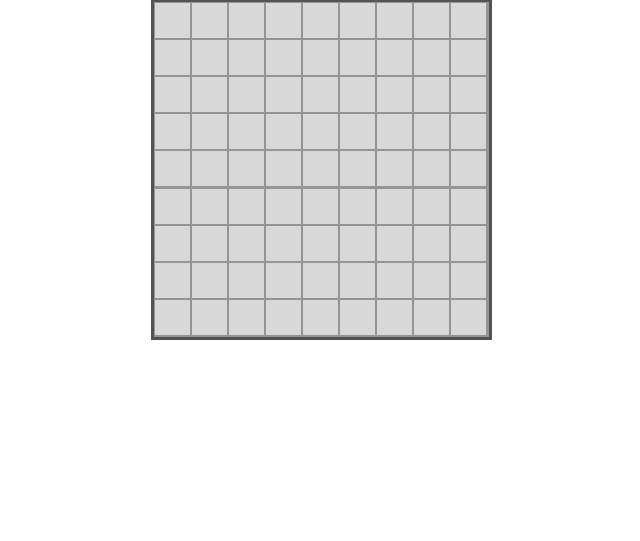
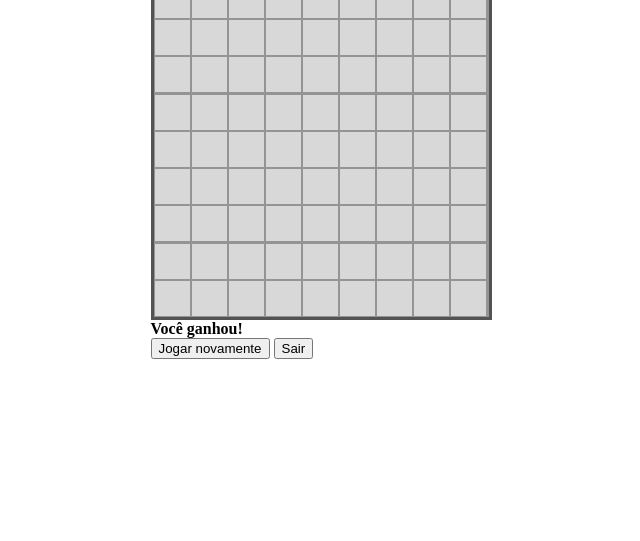
Before and after one commit to JaissonB/Minesweeper, a plain HTML site: page index.html in a window 1280 px wide. Shown: the part 259-800 px from the top of the page, without its empty margins (319-959 px from the left). Drawn offline with Linux system fonts and the light colour scheme.

Commit message:
Adição de modal em caso de vitória

```diff
--- a/index.html
+++ b/index.html
@@ -7,6 +7,7 @@
 </head>
 <body oncontextmenu="return false">
     <div class="game">
+        <div class="container">
             <div class="header">
                 <h3>Campo Minado</h3>
                 <!-- <ul>
@@ -18,6 +19,19 @@
             <div class="box">
 
             </div>
+            <div class="endGame">
+                <div class="modalWin">
+                    <div class="modalWin-container">
+                        <h4>Você ganhou!</h4>
+                        <div>
+                            <button>Jogar novamente</button>
+                            <button>Sair</button>
+                        </div>
+                    </div>
+                </div>
+                <!-- <div class="modalLose"></div> -->
+            </div>
+        </div>
     </div>
 </body>
 <script src="script.js"></script>
```
Lines whose indentation alone changed are shown as unchanged.
